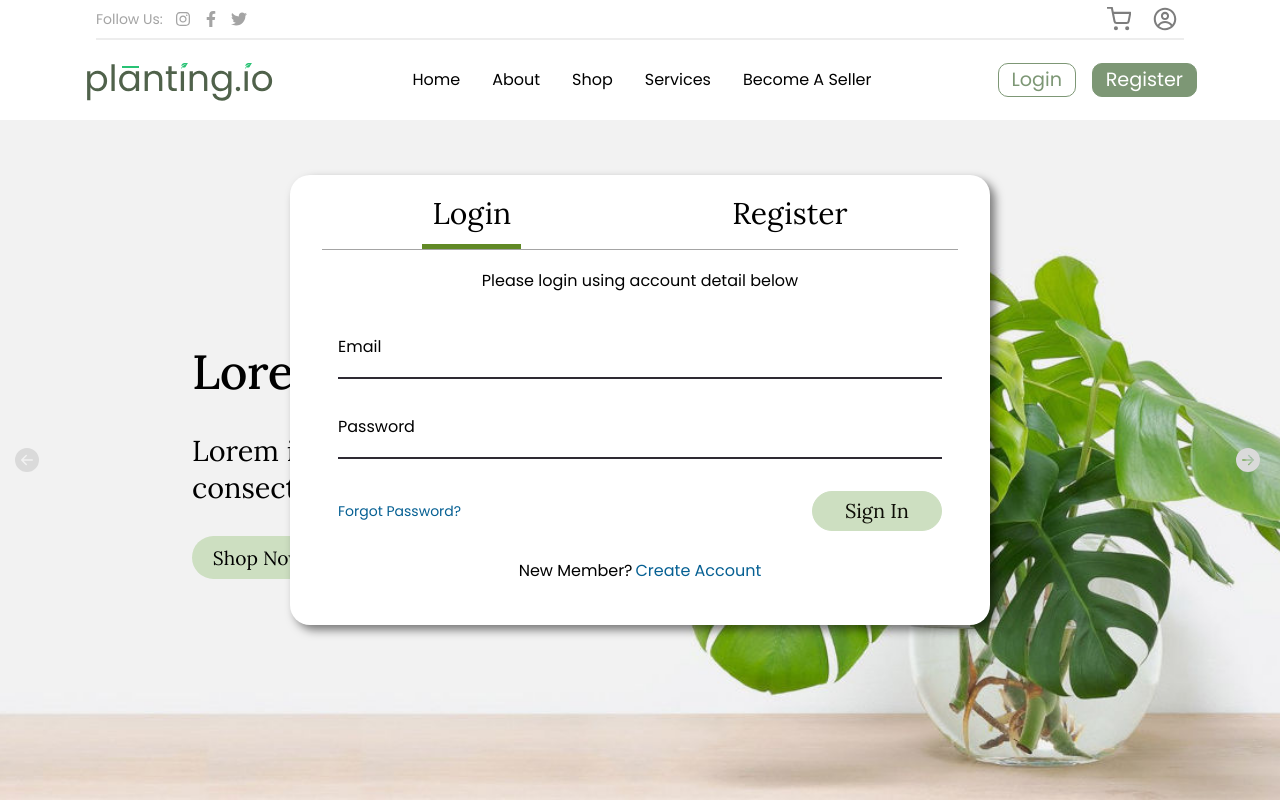
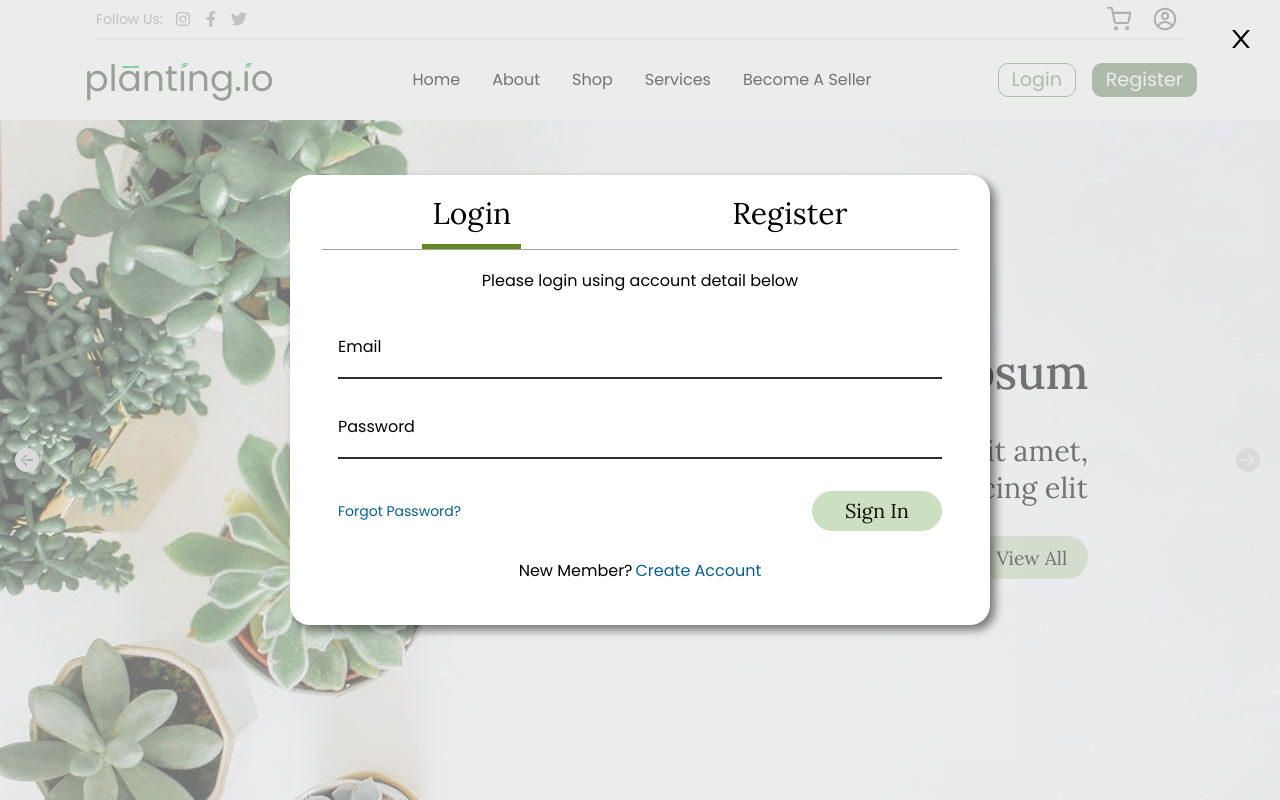
Before and after one commit to vishal-63/planting-io, a React (Create React App) app: page / in a window 1280 px wide. Both pictures are taken after a click on the button "Login". Shown: the top 800 px of the page. Built offline with nearby package versions, Linux system fonts and the light colour scheme.

Commit message:
prevent page scroll when the login modal is open

```diff
--- a/src/Components/HeroSection/index.js
+++ b/src/Components/HeroSection/index.js
@@ -56,9 +56,11 @@
   const settings = {
     dots: false,
     infinite: true,
-    speed: 500,
+    speed: 750,
     slidesToShow: 1,
     slidesToScroll: 1,
+    autoplay: true,
+    autoplaySpeed: 5000,
     nextArrow: <SampleNextArrow />,
     prevArrow: <SamplePrevArrow />,
   };
@@ -67,9 +69,12 @@
   const [scrollNav, setScrollNav] = useState(false);
 
   useEffect(() => {
+    // change background image based on the screen width
     window.addEventListener("resize", () =>
       window.innerWidth < 900 ? setBgImg(imgMobile1) : setBgImg(img1)
     );
+
+    // set scrollNav value based on the scroll position
     window.addEventListener("scroll", () =>
       window.scrollY >= 38 ? setScrollNav(true) : setScrollNav(false)
     );
--- a/src/Components/InfoSection/InfoElements.js
+++ b/src/Components/InfoSection/InfoElements.js
@@ -71,6 +71,7 @@
   border-radius: 20px;
   padding: 0.25rem;
   transition: all 0.2s ease-in-out;
+  cursor: pointer;
 
   &:hover {
     box-shadow: 0 0 0.75rem rgba(0, 0, 0, 0.4);
--- a/src/Components/LoginModal/LoginModalElements.js
+++ b/src/Components/LoginModal/LoginModalElements.js
@@ -1,15 +1,37 @@
 import styled from "styled-components";
 import { Link } from "react-router-dom";
+
+export const Container = styled.section`
+  height: 100vh;
+  width: 100vw;
+  display: flex;
+  justify-content: center;
+  align-items: center;
+  position: fixed;
+  top: 0;
+  left: 0;
+  background-color: #dadada85;
+  z-index: 99;
+
+  & .close-button {
+    position: absolute;
+    top: 25px;
+    right: 25px;
+    height: 1.75rem;
+    width: 1.75rem;
+    cursor: pointer;
+  }
+`;
 
 export const LoginContainer = styled.div`
   width: 700px;
   height: 450px;
   align-items: center;
   border-radius: 20px;
-  position: fixed;
-  top: 50%;
+  /* position: fixed; */
+  /* top: 50%;
   left: 50%;
-  transform: translate(-50%, -50%);
+  transform: translate(-50%, -50%); */
   box-shadow: 5px 5px 10px rgba(0, 0, 0, 0.5);
   padding: 0 2rem;
   display: flex;
--- a/src/Components/LoginModal/index.js
+++ b/src/Components/LoginModal/index.js
@@ -1,6 +1,7 @@
-import React, { useEffect, useState, useRef } from "react";
-import { Link } from "react-router-dom";
+import React, { useEffect, useState } from "react";
+import { AiOutlineClose } from "react-icons/ai";
 import {
+  Container,
   LoginContainer,
   TabsContainer,
   Tab,
@@ -29,21 +30,35 @@
   const [isOpen, setIsOpen] = useState(true);
   const [formMode, setFormMode] = useState(`${mode}`);
 
-  const ref = useRef();
+  useEffect(() => {
+    // set --scroll-y property when the page is scrolled
+    window.addEventListener("scroll", () => {
+      document.documentElement.style.setProperty(
+        "--scroll-y",
+        `${window.scrollY}px`
+      );
+    });
+    const scrollY =
+      document.documentElement.style.getPropertyValue("--scroll-y");
 
-  useEffect(() => {
-    const closeModal = (e) => {
-      if (isOpen && ref.current && !ref.current.contains(e.target)) {
-        setIsOpen(!isOpen);
+    // prevent the body from scrolling when the modal is opened
+    if (isOpen) {
+      document.body.style.position = "fixed";
+      document.body.style.top = `-${scrollY}`;
+    } else {
+      const scrollY = document.body.style.top;
+      document.body.style.position = "";
+      document.body.style.top = "";
+      window.scrollTo(0, parseInt(scrollY || "0") * -1);
     }
-    };
-    document.addEventListener("mousedown", closeModal);
   }, [isOpen]);
 
   return (
     <>
-      {isOpen && formMode === "login" ? (
-        <LoginContainer ref={ref}>
+      {isOpen ? (
+        <Container>
+          {formMode === "login" ? (
+            <LoginContainer>
               <TabsContainer>
                 <Tab className="login">Login</Tab>
                 <Tab onClick={() => setFormMode("register")}>Register</Tab>
@@ -86,15 +101,18 @@
 
               <NewAccount>
                 New Member?
-            <span onClick={() => setFormMode("register")}> Create Account</span>
+                <span onClick={() => setFormMode("register")}>
+                  {" "}
+                  Create Account
+                </span>
               </NewAccount>
             </LoginContainer>
           ) : (
             <></>
           )}
 
-      {isOpen && formMode === "register" ? (
-        <LoginContainer className="register" ref={ref}>
+          {formMode === "register" ? (
+            <LoginContainer className="register">
               <TabsContainer>
                 <Tab onClick={() => setFormMode("login")}>Login</Tab>
                 <Tab className="register">Register</Tab>
@@ -177,6 +195,14 @@
           ) : (
             <></>
           )}
+          <AiOutlineClose
+            className="close-button"
+            onClick={() => setIsOpen(!isOpen)}
+          />
+        </Container>
+      ) : (
+        <></>
+      )}
     </>
   );
 };
```
Lines whose indentation alone changed are shown as unchanged.
